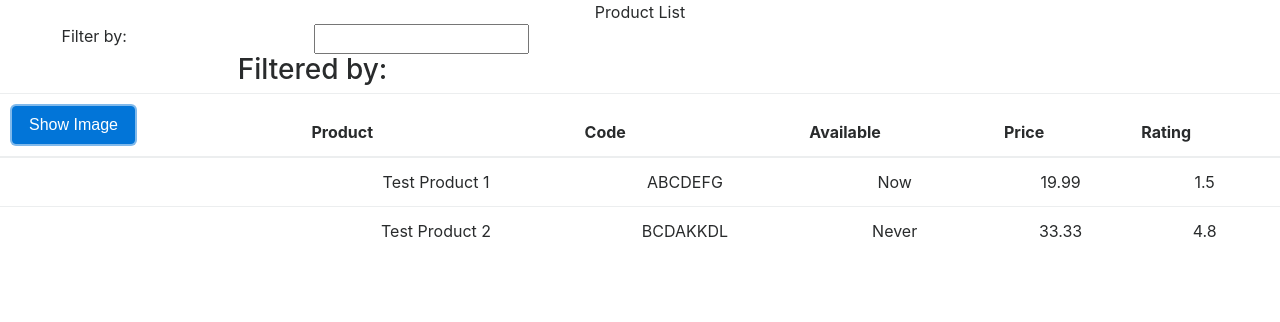
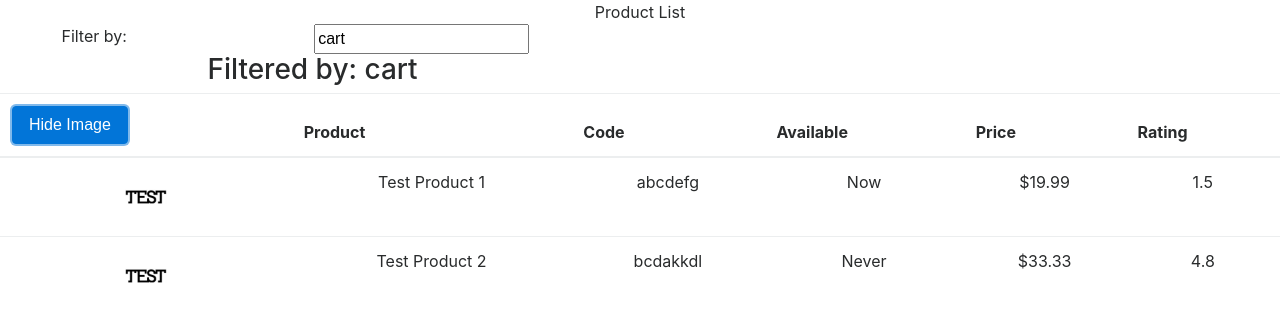
Before and after one commit to bhumboldt/learning_angular, an Angular app: page / in a window 1280 px wide. Both pictures are taken after a click on the button "Show Image". Shown: the top 322 px of the page. Built offline with nearby package versions, Linux system fonts and the light colour scheme.

Commit message:
Completed the "Data Binding and Pipes" module

```diff
--- a/src/app/Components/products/product-list.component.html
+++ b/src/app/Components/products/product-list.component.html
@@ -6,12 +6,12 @@
         <div class="row">
             <div class="col-md-2">Filter by:</div>
             <div class="col-md-4">
-                <input type="text" />
+                <input type="text" [(ngModel)]='listFilter' />
             </div>
         </div>
         <div class="row">
             <div class="col-md-6">
-                <h3>Filtered by: </h3>
+                <h3>Filtered by: {{listFilter}}</h3>
             </div>
         </div>
         <div class="table-responsive">
@@ -19,7 +19,7 @@
                 <thead>
                     <tr>
                         <th>
-                            <button class="btn btn-primary">Show Image</button>
+                            <button (click)='showImageHandle()' class="btn btn-primary">{{showImage ? 'Hide' : 'Show'}} Image</button>
                         </th>
                         <th>Product</th>
                         <th>Code</th>
@@ -28,11 +28,13 @@
                         <th>Rating</th>
                     </tr>
                     <tr *ngFor="let product of products">
-                        <td></td>
+                        <td>
+                            <img *ngIf="showImage" [src]='product.imageUrl' [title]='product.productName' [style.width.px]='imageWidth' [style.margin.px]='imageMargin'/>
+                        </td>
                         <td>{{product.productName}}</td>
-                        <td>{{product.productCode}}</td>
+                        <td>{{product.productCode | lowercase }}</td>
                         <td>{{product.releaseDate}}</td>
-                        <td>{{product.price}}</td>
+                        <td>{{product.price | currency:'USD':true:'1.2-2'}}</td>
                         <td>{{product.starRating}}</td>
                     </tr>
                 </thead>
--- a/src/app/Components/products/product-list.component.ts
+++ b/src/app/Components/products/product-list.component.ts
@@ -6,6 +6,10 @@ import { Component } from '@angular/core';
 })
 export class ProductListComponent {
     title = 'Product List';
+    imageWidth = 50;
+    imageMargin = 2;
+    showImage = false;
+    listFilter = 'cart';
     products: any[] = [
         {
             'productID': 1,
@@ -15,7 +19,7 @@ export class ProductListComponent {
             'releaseDate': 'Now',
             'price': 19.99,
             'starRating': 1.5,
-            'imageUrl': '#'
+            'imageUrl': '../../assets/testimg.jpg'
         },
         {
             'productID': 2,
@@ -25,7 +29,11 @@ export class ProductListComponent {
             'releaseDate': 'Never',
             'price': 33.33,
             'starRating': 4.8,
-            'imageUrl': '#'
+            'imageUrl': '../../assets/testimg.jpg'
         }
     ];
+
+    showImageHandle(): void {
+        this.showImage = !this.showImage;
+    }
 }
--- a/src/app/app.module.ts
+++ b/src/app/app.module.ts
@@ -1,6 +1,6 @@
 import { BrowserModule } from '@angular/platform-browser';
 import { NgModule } from '@angular/core';
-
+import { FormsModule } from '@angular/forms';
 
 import { AppComponent } from './app.component';
 import { ProductListComponent } from './Components/products/product-list.component';
@@ -12,7 +12,8 @@ import { ProductListComponent } from './Components/products/product-list.compone
     ProductListComponent
   ],
   imports: [
-    BrowserModule
+    BrowserModule,
+    FormsModule
   ],
   providers: [],
   bootstrap: [AppComponent]
```
Also changed, not shown: src/assets/testimg.jpg (added).
